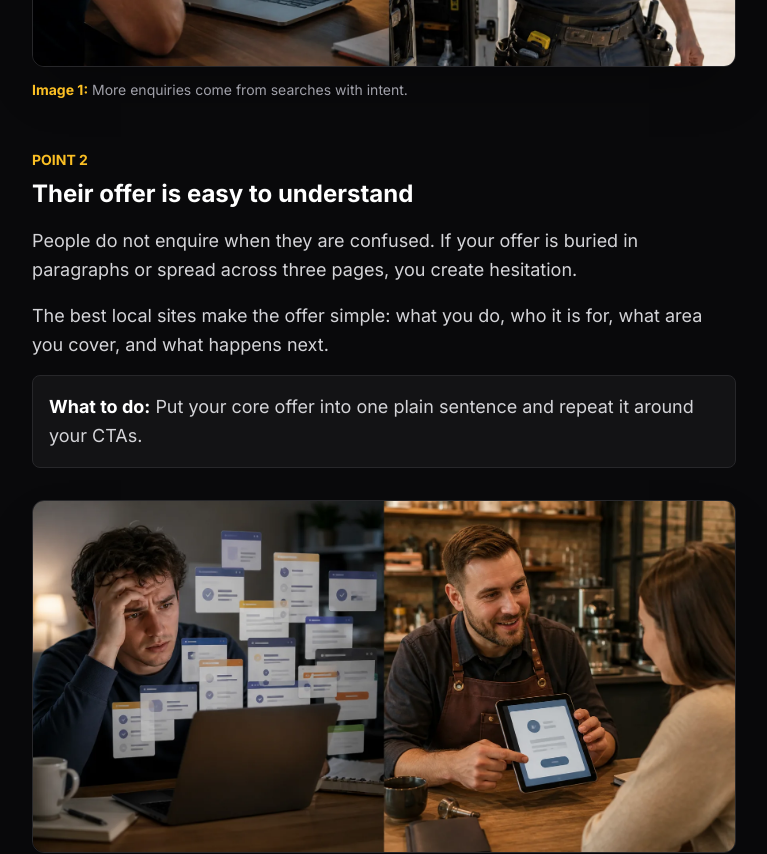
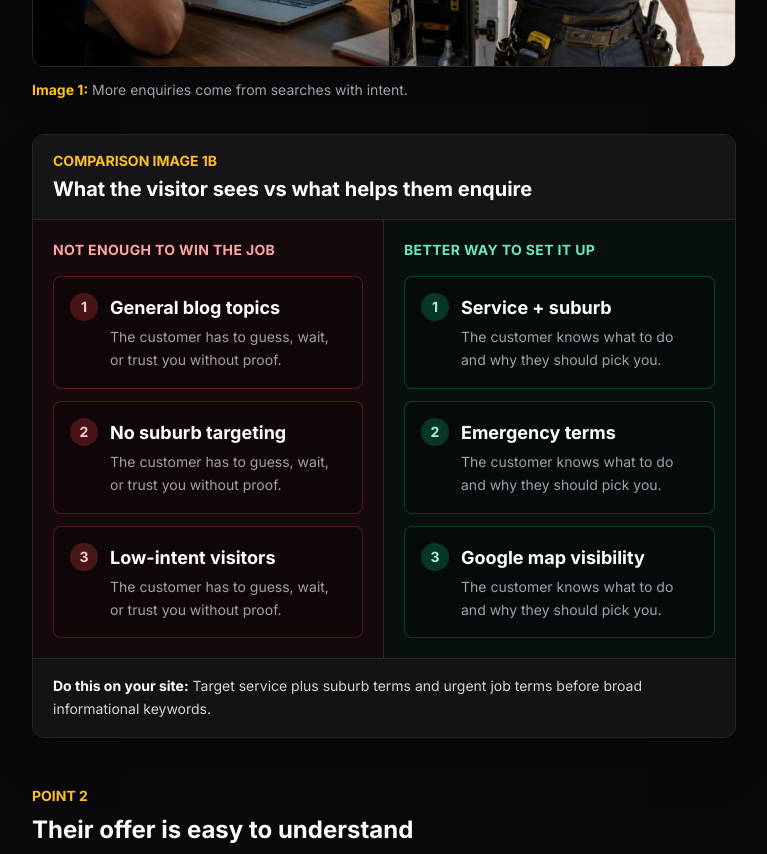
Before and after one commit to salimclawbot/buildspark, a Next.js app: page /blog/local-businesses-3x-more-enquiries in a window 1280 px wide. Shown: the part 2060-2914 px from the top of the page, without its empty margins (256-1023 px from the left). Built offline with nearby package versions, Linux system fonts and the light colour scheme.

Commit message:
Restore comparison panels under generated blog images

```diff
--- a/src/components/blog/AnalysisArticleClient.tsx
+++ b/src/components/blog/AnalysisArticleClient.tsx
@@ -9,7 +9,7 @@ import { Navbar } from "@/components/sections/Navbar";
 import { Footer } from "@/components/sections/Footer";
 import { Badge } from "@/components/ui/badge";
 import { Button } from "@/components/ui/button";
-import type { AnalysisPost } from "@/lib/analysis-posts";
+import type { AnalysisPost, ComparisonVisual } from "@/lib/analysis-posts";
 
 function ComparisonImage({
   post,
@@ -33,6 +33,76 @@ function ComparisonImage({
       />
       <figcaption className="mt-3 text-sm leading-relaxed text-zinc-400">
         <strong className="text-amber-400">Image {index}:</strong> {takeaway}
+      </figcaption>
+    </figure>
+  );
+}
+
+function ComparisonPanel({
+  visual,
+  fix,
+  index,
+}: {
+  visual: ComparisonVisual;
+  fix: string;
+  index: number;
+}) {
+  return (
+    <figure className="my-8 overflow-hidden rounded-xl border border-zinc-800 bg-zinc-950 shadow-2xl shadow-black/25">
+      <div className="border-b border-zinc-800 bg-zinc-900/80 px-5 py-4">
+        <p className="text-sm font-bold uppercase text-amber-400">Comparison image {index}B</p>
+        <h3 className="mt-1 text-xl font-bold text-white">
+          What the visitor sees vs what helps them enquire
+        </h3>
+      </div>
+      <div className="grid sm:grid-cols-2">
+        <div className="border-b border-zinc-800 bg-red-950/20 p-5 sm:border-b-0 sm:border-r">
+          <p className="mb-4 text-sm font-bold uppercase tracking-wide text-red-300">
+            Not enough to win the job
+          </p>
+          <div className="space-y-3">
+            {visual.badItems.map((item, itemIndex) => (
+              <div key={item} className="rounded-lg border border-red-500/30 bg-black/25 p-4">
+                <div className="flex items-start gap-3">
+                  <span className="flex h-7 w-7 shrink-0 items-center justify-center rounded-full bg-red-500/25 text-sm font-bold text-red-200">
+                    {itemIndex + 1}
+                  </span>
+                  <div>
+                    <p className="font-bold text-white">{item}</p>
+                    <p className="mt-1 text-sm leading-relaxed text-zinc-400">
+                      The customer has to guess, wait, or trust you without proof.
+                    </p>
+                  </div>
+                </div>
+              </div>
+            ))}
+          </div>
+        </div>
+        <div className="bg-emerald-950/20 p-5">
+          <p className="mb-4 text-sm font-bold uppercase tracking-wide text-emerald-300">
+            Better way to set it up
+          </p>
+          <div className="space-y-3">
+            {visual.goodItems.map((item, itemIndex) => (
+              <div key={item} className="rounded-lg border border-emerald-500/30 bg-black/25 p-4">
+                <div className="flex items-start gap-3">
+                  <span className="flex h-7 w-7 shrink-0 items-center justify-center rounded-full bg-emerald-500/25 text-sm font-bold text-emerald-200">
+                    {itemIndex + 1}
+                  </span>
+                  <div>
+                    <p className="font-bold text-white">{item}</p>
+                    <p className="mt-1 text-sm leading-relaxed text-zinc-400">
+                      The customer knows what to do and why they should pick you.
+                    </p>
+                  </div>
+                </div>
+              </div>
+            ))}
+          </div>
+        </div>
+      </div>
+      <figcaption className="border-t border-zinc-800 bg-zinc-900/70 px-5 py-4 text-sm leading-relaxed text-zinc-300">
+        <strong className="text-white">Do this on your site:</strong> {fix}
       </figcaption>
     </figure>
   );
@@ -188,6 +258,7 @@ export default function AnalysisArticleClient({ post }: { post: AnalysisPost })
                   takeaway={section.visual.takeaway}
                   index={index + 1}
                 />
+                <ComparisonPanel visual={section.visual} fix={section.fix} index={index + 1} />
               </section>
             ))}
 
```
